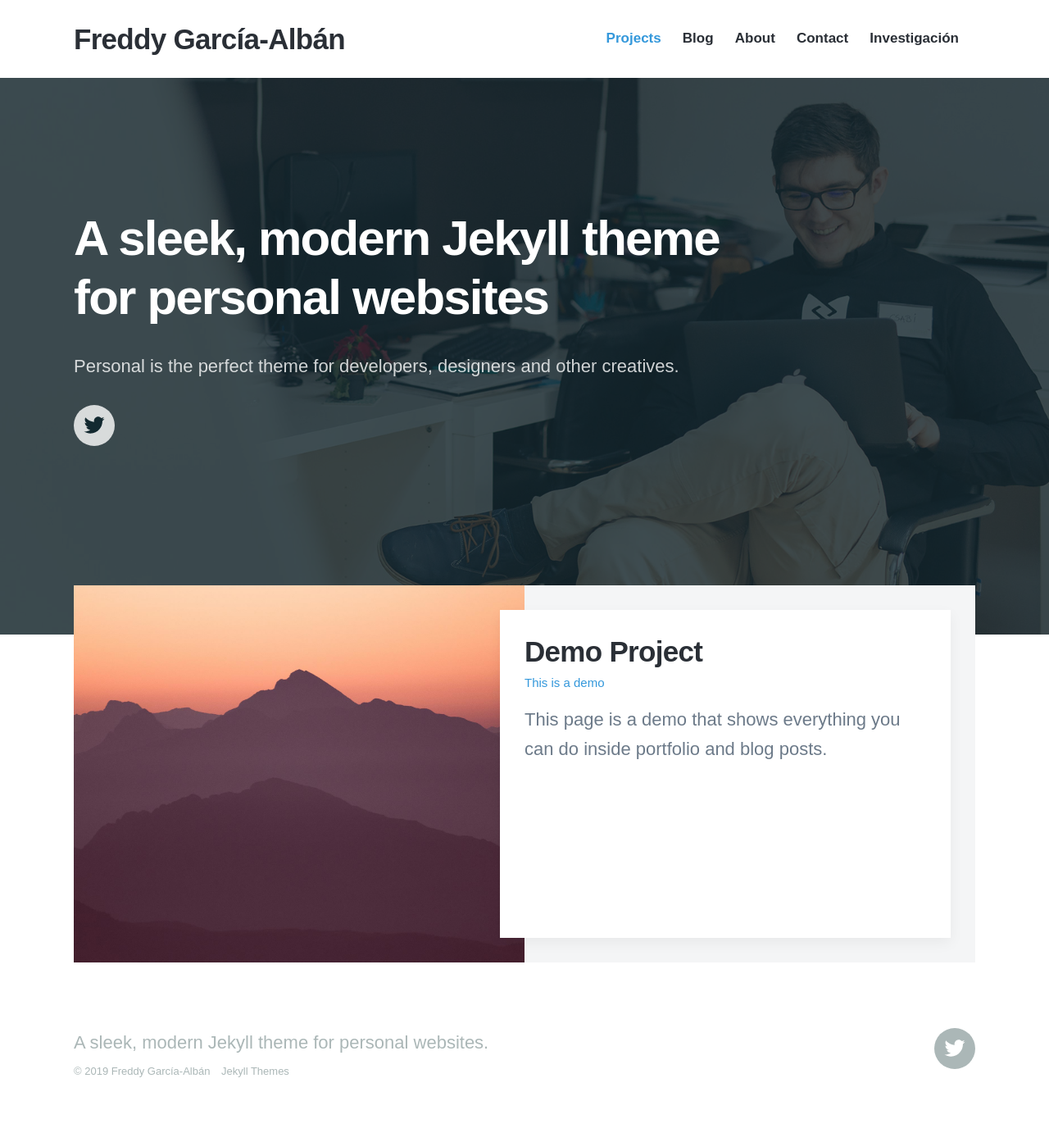
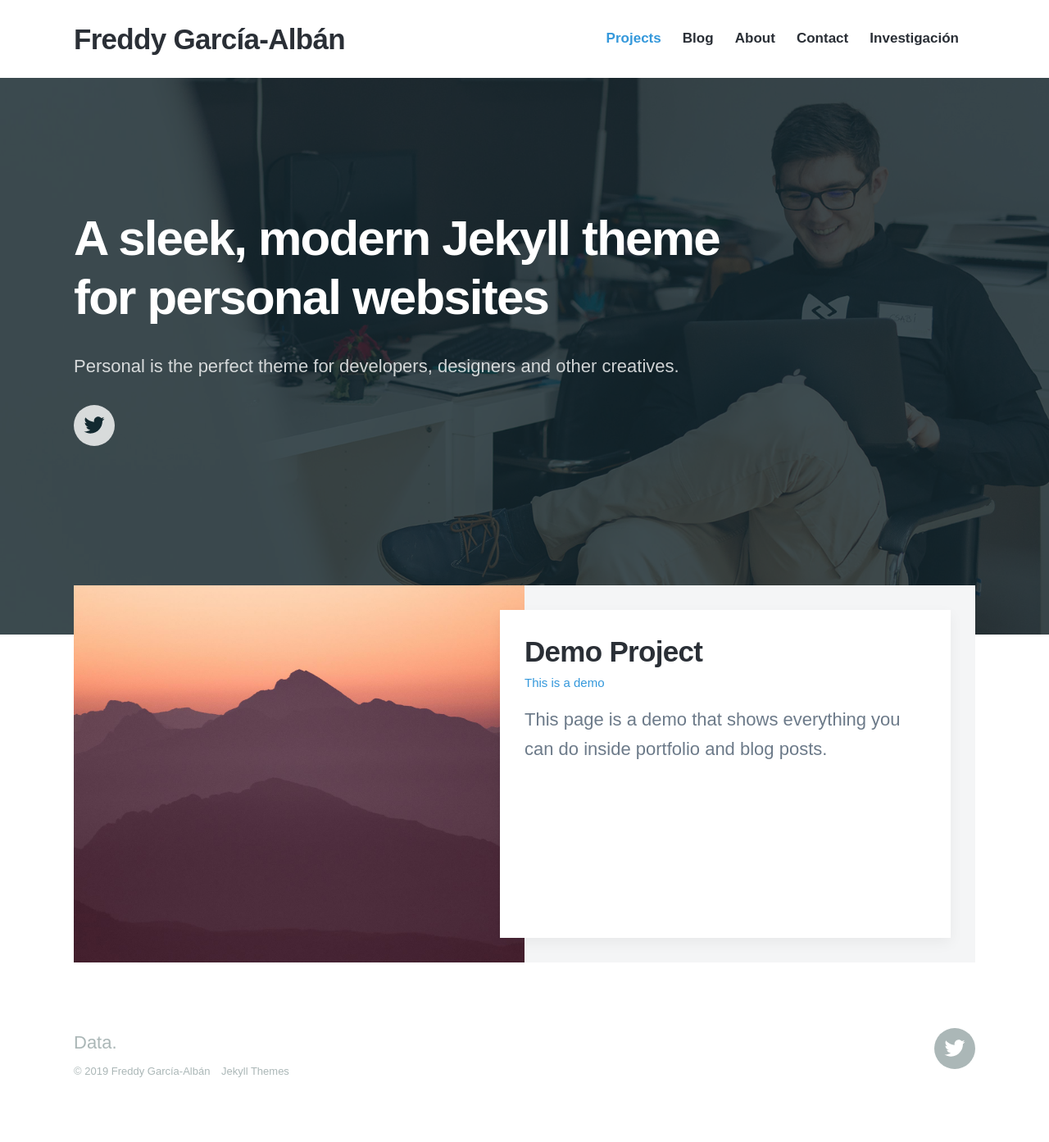
Before and after one commit to EnexFG/EnexFG.github.io, a Jekyll site: the page built from index.html, in a window 1280 px wide. Shown: the whole page at 82% size. Built offline with Jekyll 4.4.1, drawn with Linux system fonts in a browser that asks for light colours; nearby versions of some CDN libraries; some web fonts are replaced.

Commit message:
Update settings.yml

```diff
--- a/_data/settings.yml
+++ b/_data/settings.yml
@@ -20,7 +20,7 @@ menu_settings:
       url: '/Research'
 
 footer_settings:
-  footer_tagline: A sleek, modern Jekyll theme for personal websites.
+  footer_tagline: Data.
 
 hero_settings:
   overlay_opacity: 0.8
```
